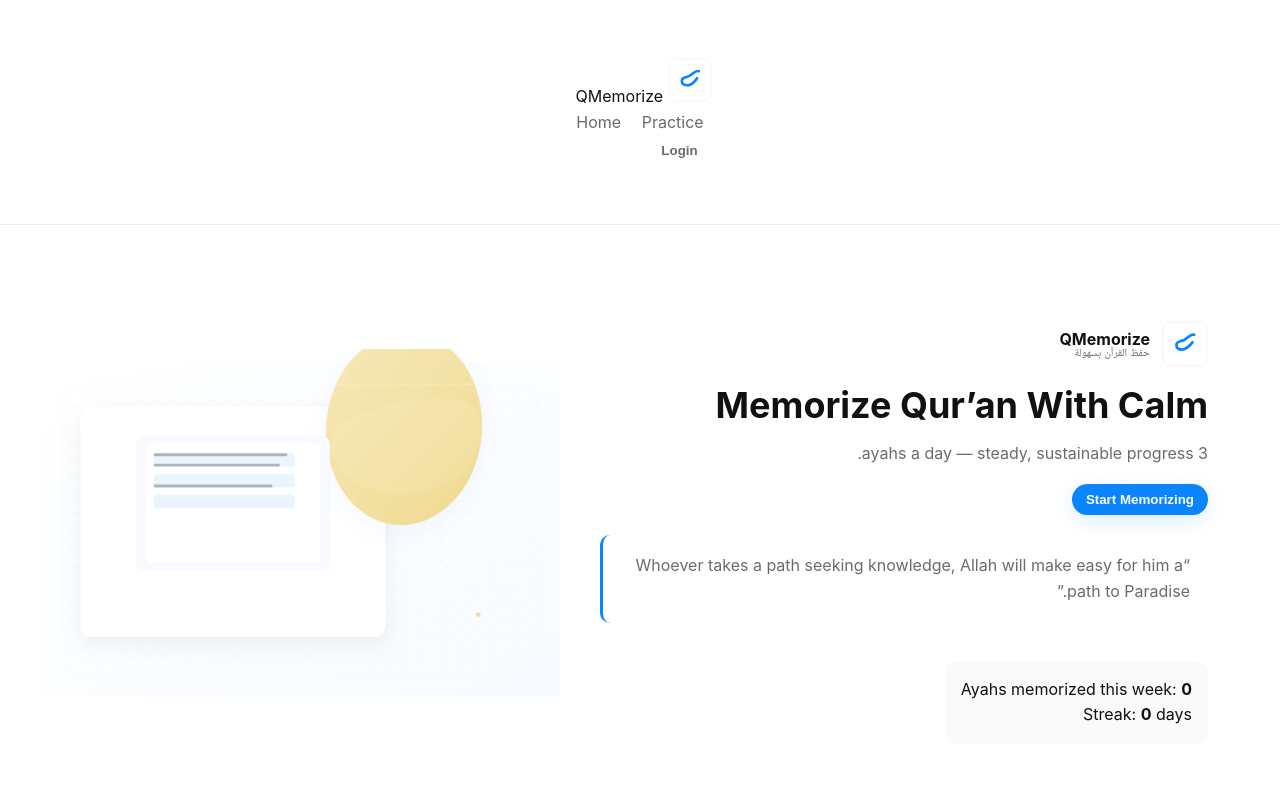
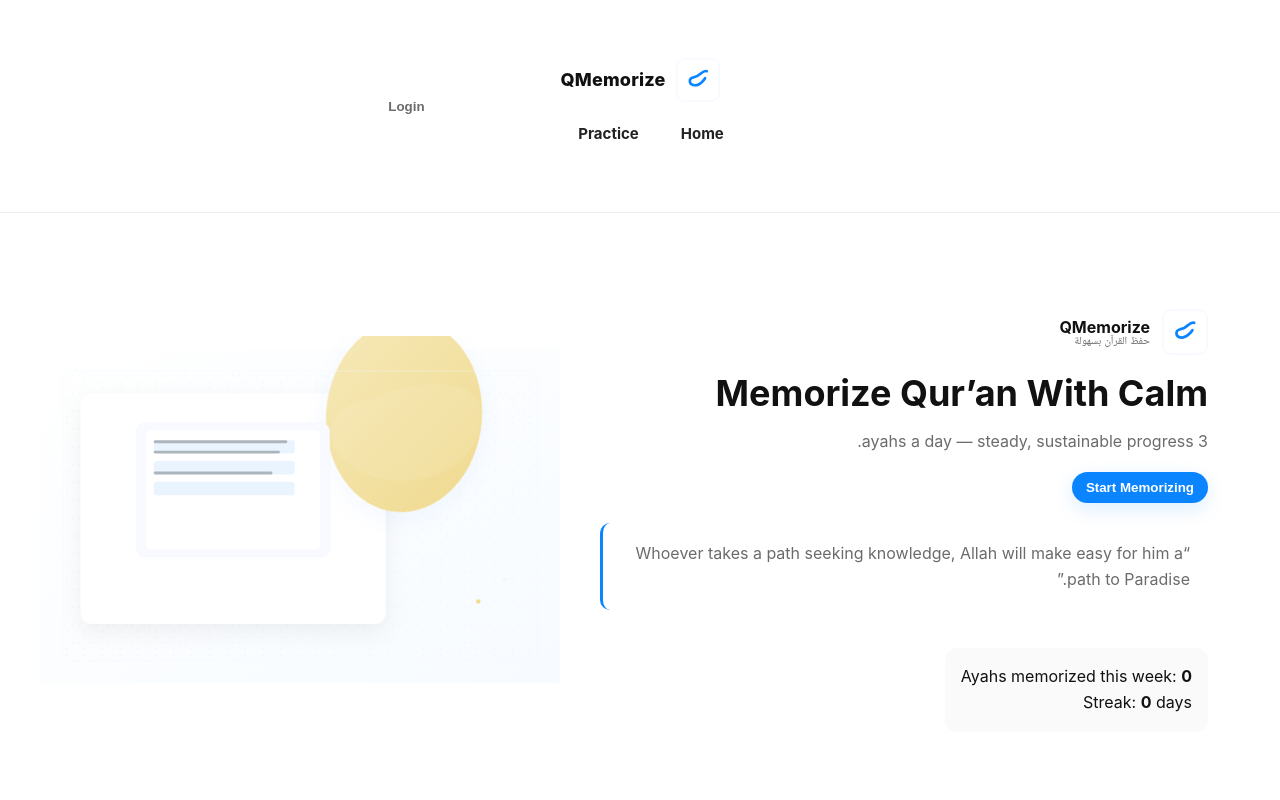
Before and after one commit to Riyazjaju/MomorizeQuran, a plain HTML site: page index.html in a window 1280 px wide. Shown: the top 800 px of the page. Drawn offline with Linux system fonts and the light colour scheme; no server answers; a web font is replaced by a local one.

Commit message:
Update styles.css

```diff
--- a/styles.css
+++ b/styles.css
@@ -22,6 +22,53 @@ body{
   -moz-osx-font-smoothing:grayscale;
   overflow-y:scroll;
 }
+/* ===== Centered Apple-style header (Option B) ===== */
+.site-header-centered {
+  position:sticky;
+  top:0;
+  z-index:50;
+  background:linear-gradient(0deg, rgba(255,255,255,0.95), rgba(255,255,255,0.98));
+  border-bottom:1px solid #f1f3f8;
+  padding:10px 0;
+  backdrop-filter: blur(6px);
+}
+
+.header-inner {
+  display:flex;
+  align-items:center;
+  justify-content:space-between;
+  gap:12px;
+}
+
+/* left/right placeholders keep center perfectly centered */
+.header-left, .header-right { width:160px; display:flex; align-items:center; justify-content:flex-start; }
+
+/* center block */
+.header-center { display:flex; flex-direction:column; align-items:center; gap:6px; text-align:center; }
+
+/* logo */
+.logo-centered { display:flex; align-items:center; gap:10px; cursor:pointer; }
+.logo-text-centered { font-weight:800; font-size:18px; letter-spacing:0.2px; }
+
+/* nav */
+.main-nav-centered { display:flex; gap:22px; align-items:center; margin-top:6px; }
+.main-nav-centered .nav-item.centered { color:#222; text-decoration:none; font-weight:700; padding:8px 10px; border-radius:8px; transition:color .12s, transform .12s; font-size:15px; }
+.main-nav-centered .nav-item.centered:hover { color:var(--accent); transform:translateY(-3px); }
+
+/* nav-right placeholder for dynamic Revision link */
+.nav-right-centered { display:flex; align-items:center; gap:12px; }
+
+/* header-right (login / avatar) align right */
+.header-right { justify-content:flex-end; gap:8px; }
+
+/* smaller screens: collapse layout */
+@media (max-width:900px){
+  .header-left, .header-right { width:80px; }
+  .main-nav-centered { gap:12px; font-size:14px; }
+  .logo-text-centered { display:none; } /* keep icon only */
+  .site-header-centered { padding:8px 0; }
+}
+
 
 .container{max-width:var(--maxw);margin:0 auto;padding:40px 24px}
 
```
